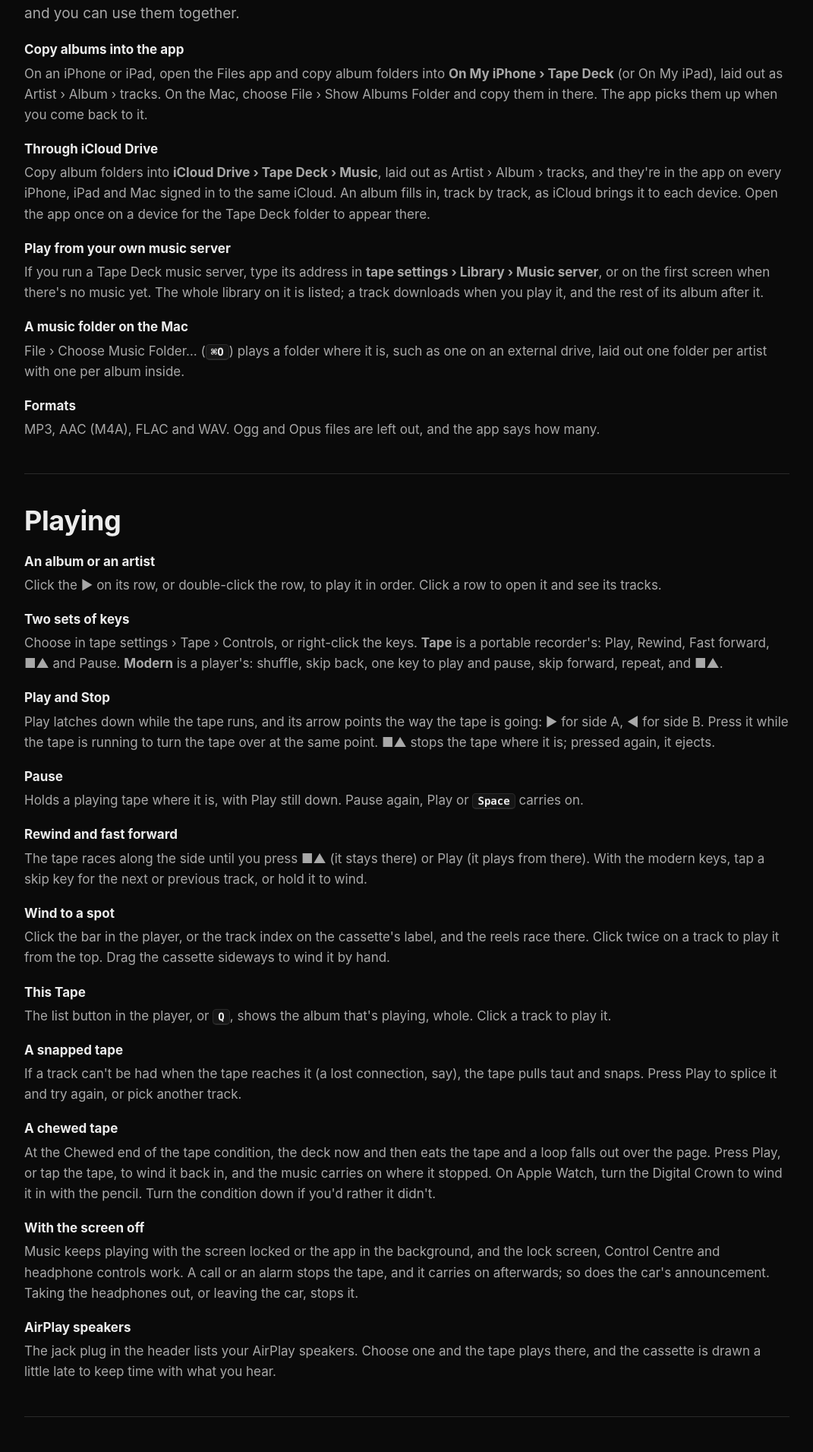
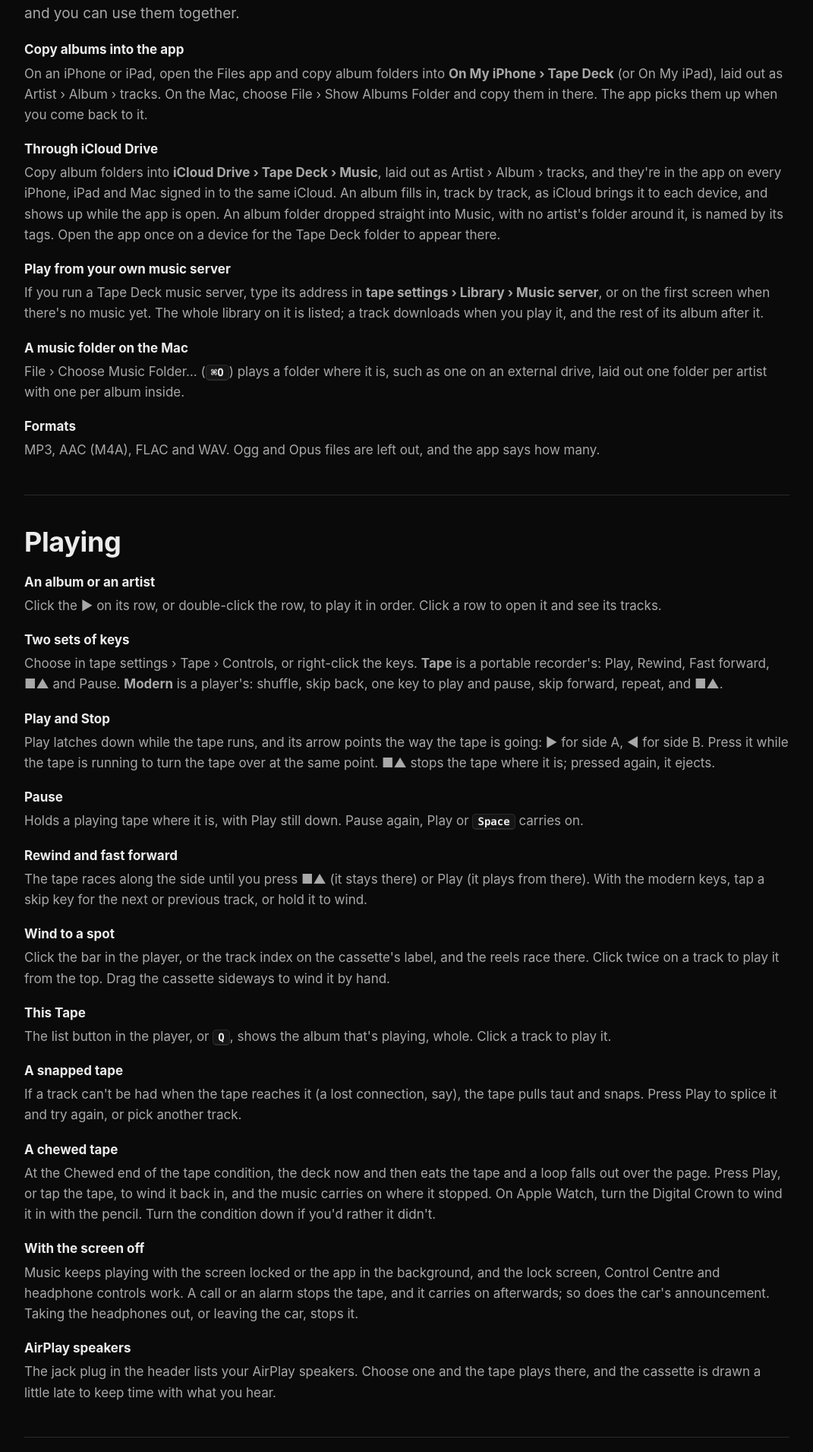
Before and after one commit to andybateman/andybateman.github.io, a Jekyll site: the page tapedeck/help.html, which Jekyll copies as it is, in a window 1280 px wide. Shown: the part 513-2424 px from the top of the page at 76% size, without its empty margins (104-1175 px from the left). Built offline with Jekyll 4.4.1, drawn with Linux system fonts in a browser that asks for light colours.

Commit message:
/tapedeck/ up to Tape Deck 4.20: albums in iCloud Drive while open, the first screen's picture

```diff
--- a/tapedeck/help.html
+++ b/tapedeck/help.html
@@ -45,7 +45,7 @@
     <dt>Copy albums into the app</dt>
     <dd>On an iPhone or iPad, open the Files app and copy album folders into <b>On My iPhone › Tape Deck</b> (or On My iPad), laid out as Artist › Album › tracks. On the Mac, choose File › Show Albums Folder and copy them in there. The app picks them up when you come back to it.</dd>
     <dt>Through iCloud Drive</dt>
-    <dd>Copy album folders into <b>iCloud Drive › Tape Deck › Music</b>, laid out as Artist › Album › tracks, and they're in the app on every iPhone, iPad and Mac signed in to the same iCloud. An album fills in, track by track, as iCloud brings it to each device. Open the app once on a device for the Tape Deck folder to appear there.</dd>
+    <dd>Copy album folders into <b>iCloud Drive › Tape Deck › Music</b>, laid out as Artist › Album › tracks, and they're in the app on every iPhone, iPad and Mac signed in to the same iCloud. An album fills in, track by track, as iCloud brings it to each device, and shows up while the app is open. An album folder dropped straight into Music, with no artist's folder around it, is named by its tags. Open the app once on a device for the Tape Deck folder to appear there.</dd>
     <dt>Play from your own music server</dt>
     <dd>If you run a Tape Deck music server, type its address in <b>tape settings › Library › Music server</b>, or on the first screen when there's no music yet. The whole library on it is listed; a track downloads when you play it, and the rest of its album after it.</dd>
     <dt>A music folder on the Mac</dt>
@@ -200,7 +200,7 @@
 
 <section id="faq" aria-labelledby="faq-h">
   <h2 id="faq-h">Questions</h2>
-  <details><summary>The app says "No music yet"</summary><p>It has found nothing to play. Copy album folders in through the Files app (or File › Show Albums Folder on the Mac), or type your music server's address on that screen.</p></details>
+  <details><summary>The app says "No music yet"</summary><p>It has found nothing to play. The screen shows where music goes: copy album folders into iCloud Drive › Tape Deck › Music, or through the Files app into the app's own folder (File › Show Albums Folder on the Mac), or type your music server's address on that screen.</p><img class="screen" src="img/first-screen.png" alt="The first screen with no music: a drawing of iCloud Drive, Tape Deck, Music, with an artist's folder, an album's folder and its tracks inside, and a field for a music server's address" width="640" height="775" loading="lazy"></details>
   <details><summary>The watch shows an empty deck</summary><p>The watch draws what's in your iPhone's deck, so open Tape Deck on the iPhone. With both in reach of each other, the tape appears on the watch within a few seconds.</p></details>
   <details><summary>Does Tape Deck stream from Apple Music or Spotify?</summary><p>No. It plays music you have as files: copied into the app, in a folder on the Mac, or on your own music server.</p></details>
   <details><summary>My favourites aren't on my other device</summary><p>They go through iCloud: check you're signed in to iCloud with the same Apple Account on both. They usually arrive within a minute.</p></details>
--- a/tapedeck/index.html
+++ b/tapedeck/index.html
@@ -95,7 +95,7 @@
     <div class="card"><h3>Albums, artists, tracks</h3><p>Sort from one button, jump by letter, and search as you type. A search forgives a missing accent.</p></div>
     <div class="card"><h3>Favourites everywhere</h3><p>A heart on a track or a whole album follows you between your iPhone, iPad and Mac through iCloud.</p></div>
     <div class="card"><h3>Downloads</h3><p>From a server, an album downloads as you play it, or ahead of time for the train, a whole album or a single track. You choose how much space to give it.</p></div>
-    <div class="card"><h3>Through iCloud Drive</h3><p>Put albums in the Tape Deck folder in iCloud Drive and they're on your iPhone, iPad and Mac, filling in as iCloud brings them.</p></div>
+    <div class="card"><h3>Through iCloud Drive</h3><p>Put albums in the Tape Deck folder in iCloud Drive and they're on your iPhone, iPad and Mac within seconds, filling in as iCloud brings them.</p></div>
   </div>
 </section>
 
--- a/tapedeck/style.css
+++ b/tapedeck/style.css
@@ -57,6 +57,8 @@
 ul.ticks { padding-left: 0; list-style: none; margin: 0; }
 /* the watch, in its own screen's shape */
 img.watch { max-width: 300px; margin: 0 auto; border-radius: 0; }
+/* the app's first screen, in a question's answer */
+img.screen { max-width: 320px; margin: 14px auto 4px; }
 ul.ticks li { padding-left: 22px; position: relative; margin: 8px 0; }
 ul.ticks li::before { content: ""; position: absolute; left: 0; top: 0.62em; width: 9px; height: 9px; border-radius: 50%; background: var(--yellow); }
 
```
Also changed, not shown: CHANGELOG.md, tapedeck/img/first-screen.png (added).
